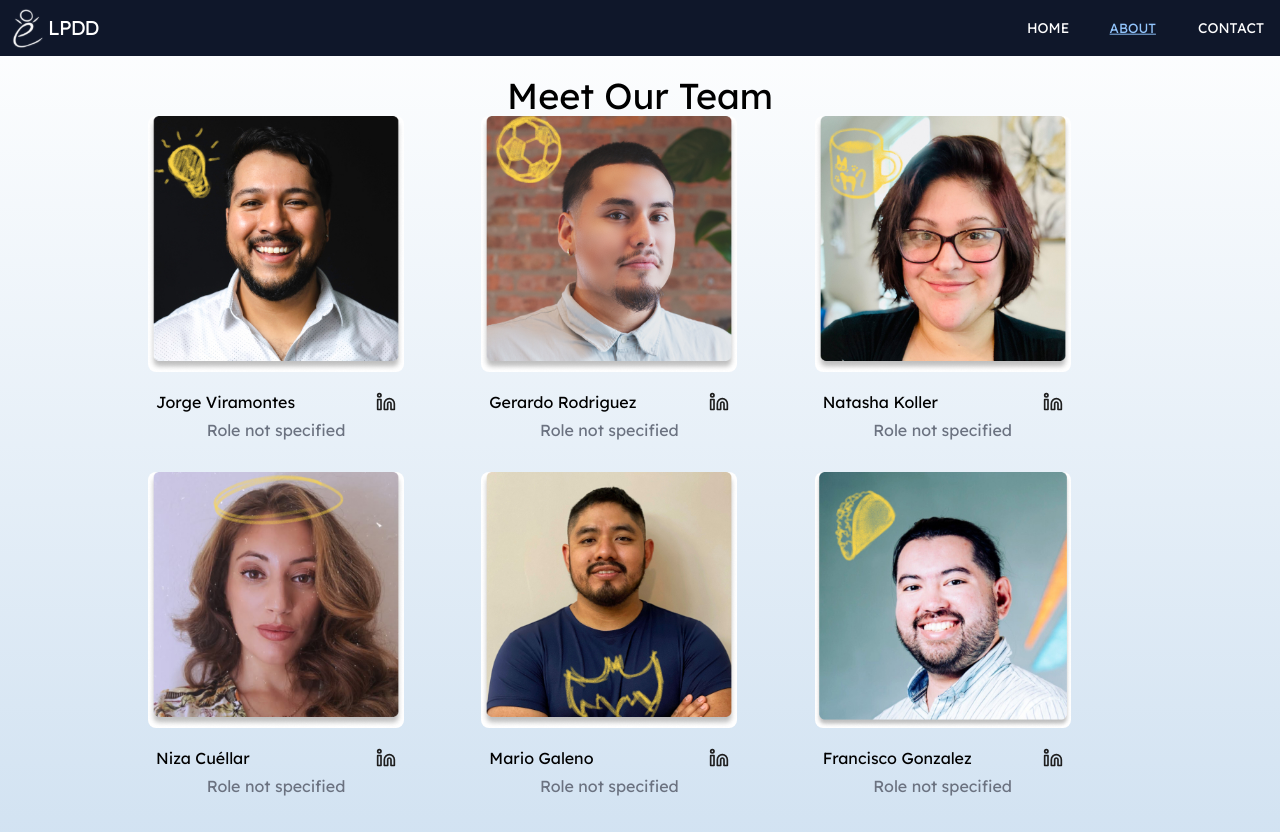
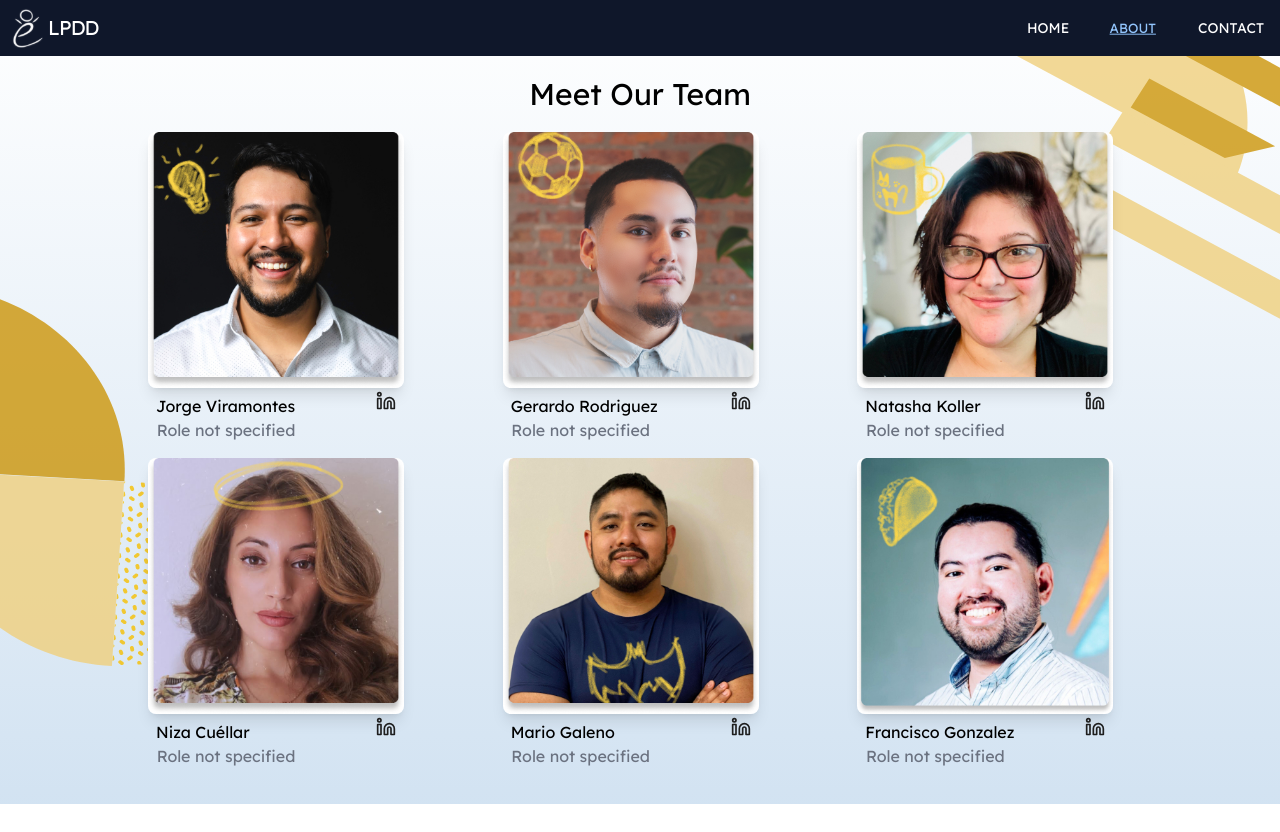
Before and after one commit to rogeruiz/lpdd, a Next.js app: page /about in a window 1280 px wide. After the commit the page ends 804 px from the top, so only its background shows below. Built offline with nearby package versions, Linux system fonts and the light colour scheme.

Commit message:
adjusted css added background images to the about page

```diff
--- a/src/app/about/page.tsx
+++ b/src/app/about/page.tsx
@@ -42,19 +42,35 @@ const teamMembers = [
 
 const AboutPage = () => {
   return (
-    <section className="mx-auto max-w-screen-lg p-5 text-center">
-      <h2 className="mb-5 text-4xl">Meet Our Team</h2>
-      <div className="mx-auto -mt-5 grid w-full justify-center gap-4 sm:grid-cols-1 md:grid-cols-2 lg:grid-cols-3">
+    <section className="mx-auto max-w-screen-lg p-5">
+      <div
+        className="absolute inset-0 -z-10 bg-no-repeat"
+        style={{
+          backgroundImage: "url('/background-art1.svg')",
+          backgroundSize: "35%",
+          backgroundPosition: "bottom left",
+        }}
+      />
+      <div
+        className="absolute inset-0 -z-10 bg-no-repeat"
+        style={{
+          backgroundImage: "url('/background-art2.svg')",
+          backgroundSize: "30%",
+          backgroundPosition: "right top",
+        }}
+      />
+      <h2 className="mb-5 text-center text-3xl">Meet Our Team</h2>
+      <div className="mx-auto grid w-full justify-center gap-20 gap-y-0 sm:grid-cols-1 md:grid-cols-2 lg:grid-cols-3">
         {teamMembers.map((member, index) => (
           <div key={index} className="flex w-64 flex-col items-center">
             <Image
               src={member.image}
               alt={member.name}
-              width={300} // Keep width consistent
-              height={300} // Keep height consistent
-              className="rounded-lg"
+              width={500}
+              height={500}
+              className="rounded-lg border-none shadow-lg" // Added shadow for visual effect
             />
-            <div className="bg-lightblue-200 mt-1 flex h-20 w-full flex-col items-center justify-center rounded-lg">
+            <div className="bg-lightblue-200 mt-[-10px] flex h-20 w-full flex-col items-center justify-center rounded-lg">
               <div className="flex w-full items-center justify-between px-2">
                 <h3 className="overflow-hidden whitespace-nowrap text-right">
                   {member.name}
@@ -63,19 +79,20 @@ const AboutPage = () => {
                   href={member.linkedin}
                   target="_blank"
                   rel="noopener noreferrer"
-                  className="ml-2 transition-transform duration-300 hover:scale-110"
+                  className="ml-2 mt-[-10px] transition-transform duration-300 hover:scale-110"
                 >
                   <Image
                     src="/linkedin-icon.svg"
                     alt="LinkedIn"
-                    width={20} // Keep icon size consistent
-                    height={20} // Keep icon size consistent
+                    width={20}
+                    height={20}
                     className="transition-transform duration-300"
                   />
                 </a>
               </div>
-              <p className="mb-0 mt-1 text-left text-gray-500">{member.role}</p>{" "}
-              {/* Aligning role text to left */}
+              <p className="mb-0 ml-[-100px] text-left text-gray-500">
+                {member.role}
+              </p>
             </div>
           </div>
         ))}
```
Also changed, not shown: public/background-art1.svg (added), public/background-art2.svg (added).
